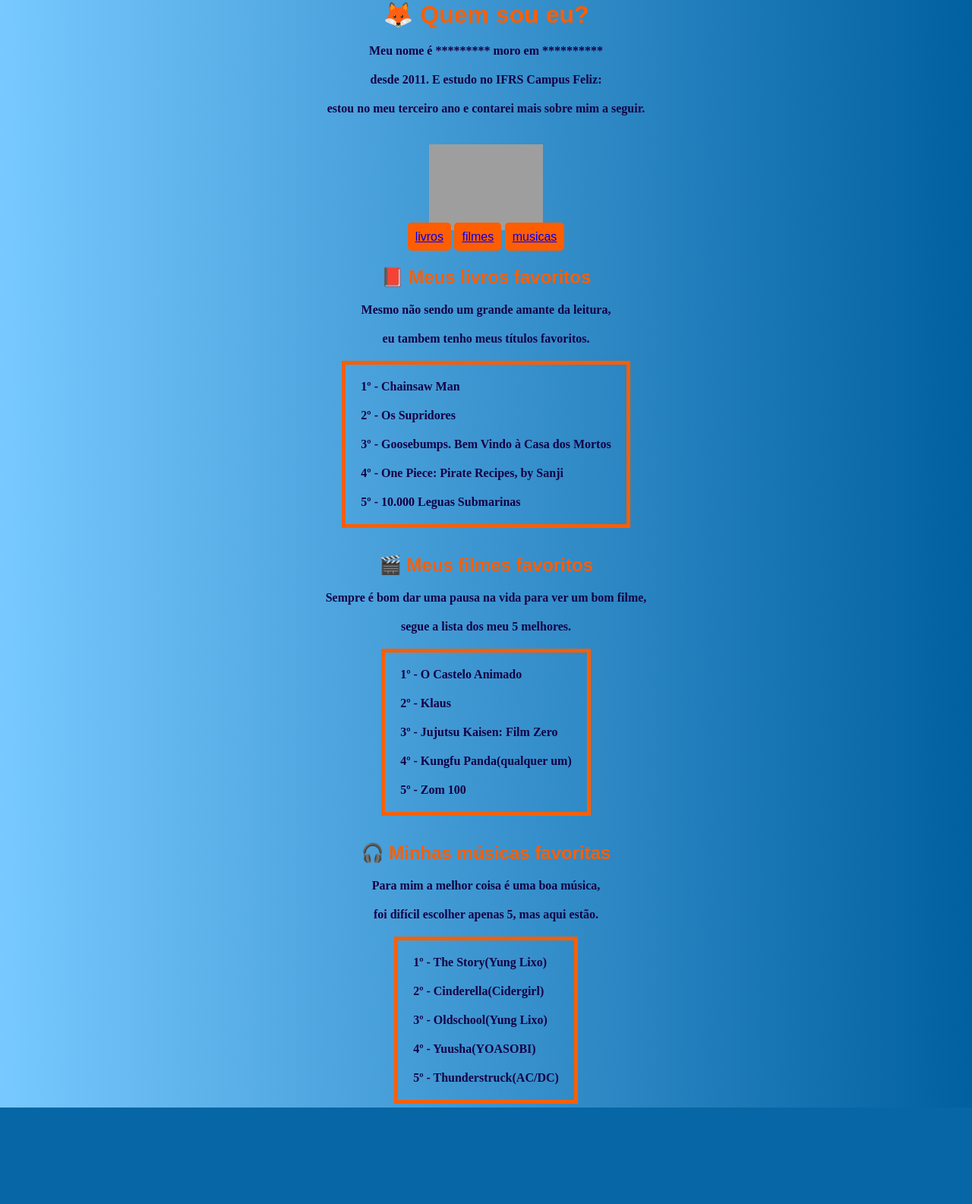
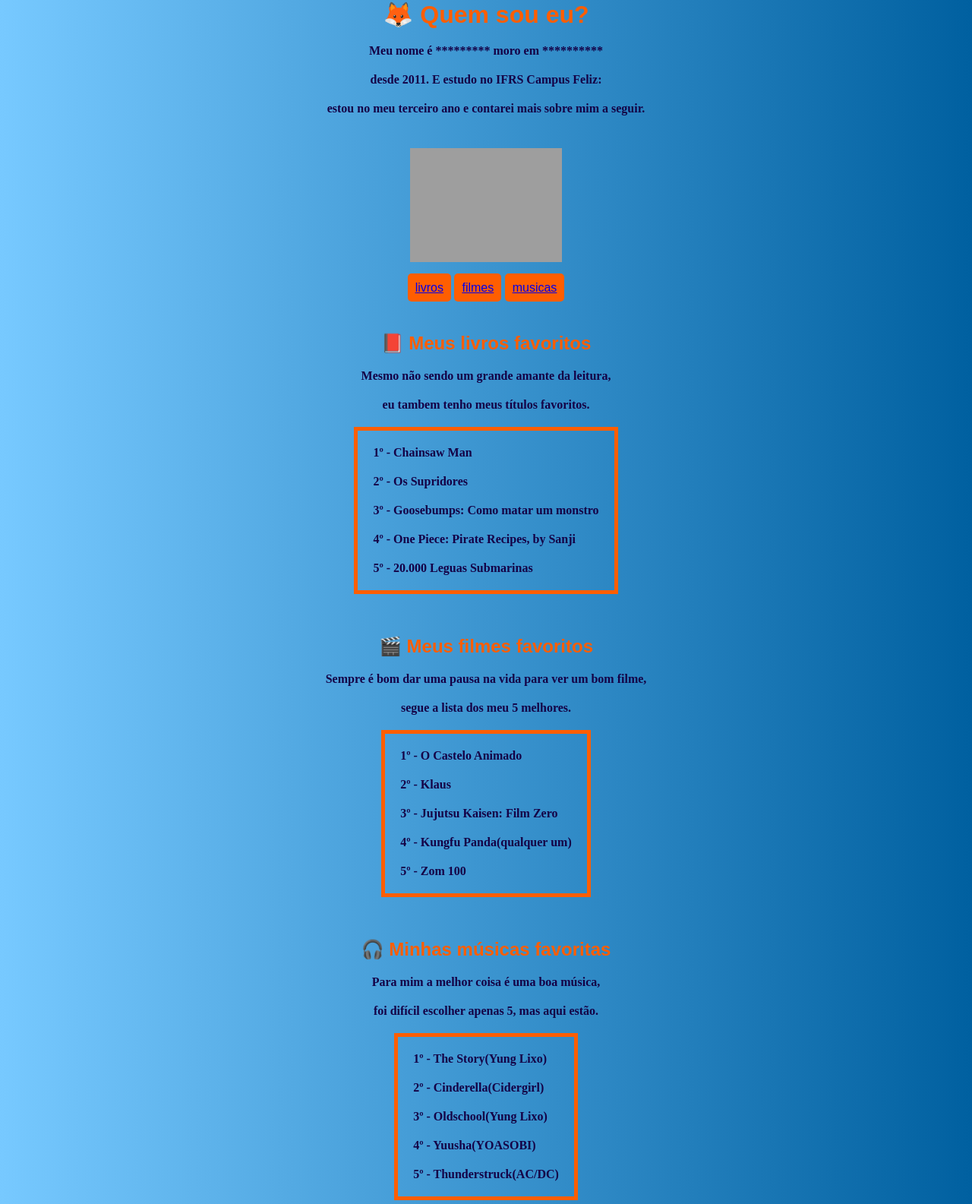
Before and after one commit to GusMN/Prog_3, a PHP site: page / in a window 1280 px wide. Shown: the whole page at 76% size. Before the commit the page ends 1458 px from the top, so only its background shows below. Run offline with PHP 8.4, Linux system fonts and the light colour scheme; grey boxes are pictures that could not be loaded.

Commit message:
SagaFilmes

```diff
--- a/Av_1/index.html
+++ b/Av_1/index.html
@@ -30,9 +30,9 @@
         <tr><td>
             <p>1º - Chainsaw Man</p>
             <p>2º - Os Supridores</p>
-            <p>3º - Goosebumps. Bem Vindo à Casa dos Mortos</p>
+            <p>3º - Goosebumps: Como matar um monstro</p>
             <p>4º - One Piece: Pirate Recipes, by Sanji</p>
-            <p>5º - 10.000 Leguas Submarinas</p>
+            <p>5º - 20.000 Leguas Submarinas</p>
         </td></tr>
         </ol>
     </table>
--- a/Av_1/style.css
+++ b/Av_1/style.css
@@ -18,11 +18,13 @@ h1{
 }
 
 img{
-    width:150px
+    margin: 25px;
+    margin-top: 5px;
+    width:200px
 }
 
 h2{
-    padding-top: 30;
+    padding-top: 50;
     color: rgb(255, 94, 0);
 }
 
```
Also changed, not shown: Av_1/livros.html (+52 -1 lines).
